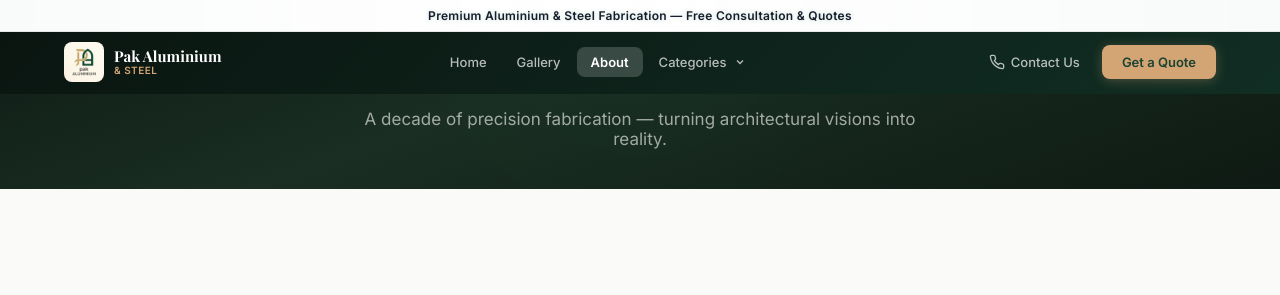
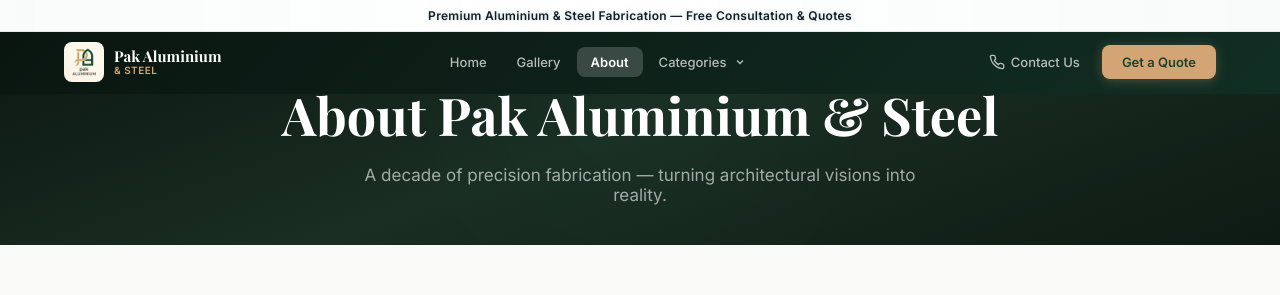
Before and after one commit to shahidburhan37-dotcom/pak-aluminium-steel, a React (Vite) app: page /about in a window 1280 px wide. Shown: the top 295 px of the page. Built offline with nearby package versions, Linux system fonts and the light colour scheme.

Commit message:
fix: remove negative margin tricks, let hero sit naturally after header

```diff
--- a/src/index.css
+++ b/src/index.css
@@ -323,8 +323,6 @@
 .hero {
   position: relative;
   min-height: 85vh;
-  margin-top: -96px;
-  padding-top: 96px;
   display: flex;
   align-items: center;
   justify-content: center;
@@ -1208,8 +1206,7 @@
    PAGE HEADER (inner pages)
    ═══════════════════════════════════════════════ */
 .page-header {
-  padding: 120px 24px 40px;
-  margin-top: -96px;
+  padding: 80px 24px 40px;
   background: linear-gradient(160deg, #0a1510, #1a2e23, #0e1a13);
   text-align: center; position: relative; overflow: hidden;
 }
```
